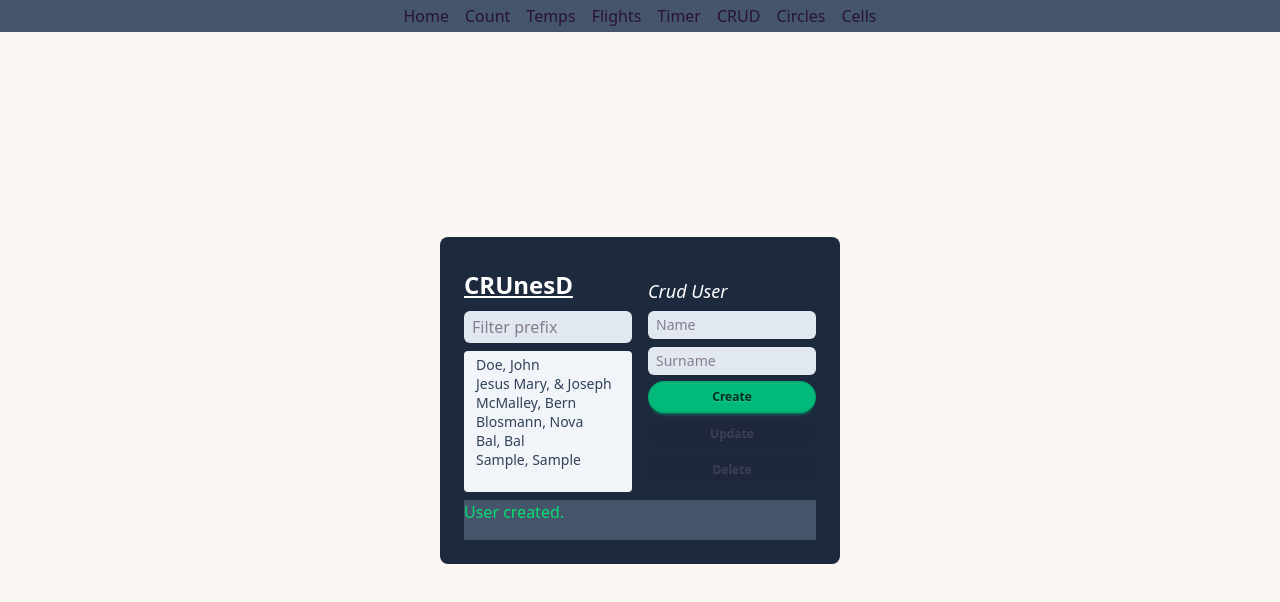
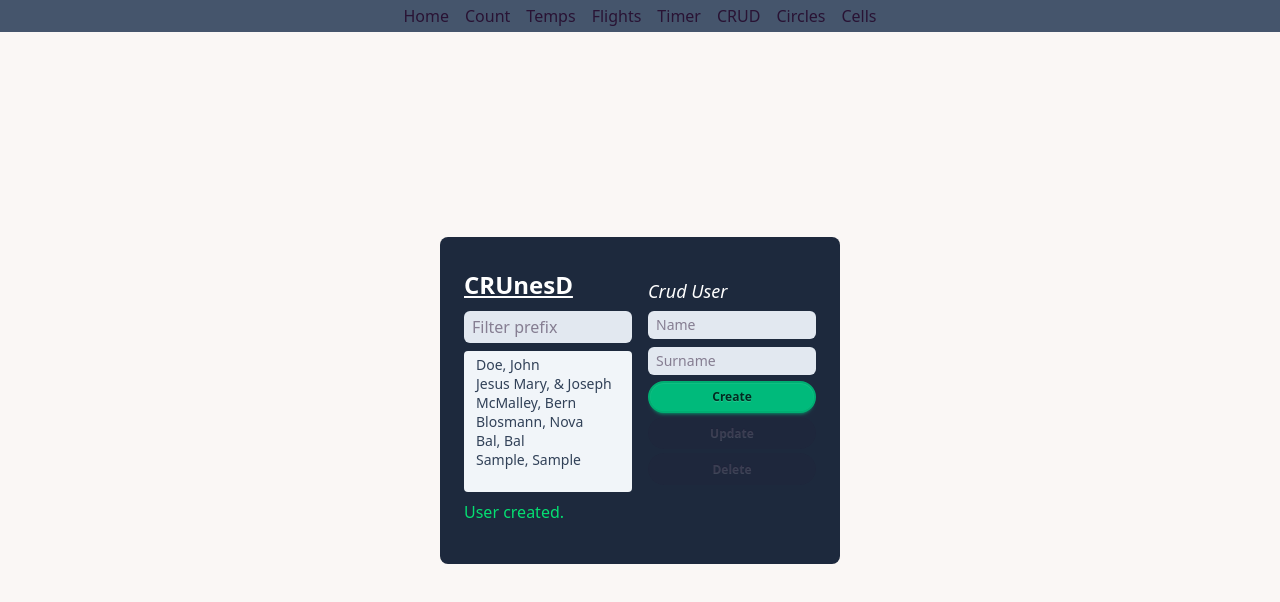
Before and after one commit to cassinius/svelte5-with-stores, a SvelteKit app: page /crud in a window 1280 px wide. Both pictures are taken after typing "Sample", "Sample" into the empty fields and a click on the button "Create". Shown: the top 602 px of the page. Built offline with nearby package versions, Linux system fonts and the light colour scheme.

Commit message:
library updates

```diff
--- a/src/routes/crud/+page.svelte
+++ b/src/routes/crud/+page.svelte
@@ -57,7 +57,7 @@
 	</div>
 
 	{#if crud.successMsg || crud.errMsg}
-		<div class="crud-msgs-wrap mt-2 h-10 bg-slate-600" transition:slide>
+		<div class="crud-msgs-wrap mt-2 h-10" transition:slide>
 			{#if crud.successMsg}
 				<div class="text-green-400" in:fly={{ y: -100, duration: 300 }} out:fade>
 					{crud.successMsg}
```
Also changed, not shown: package.json (+6 -6 lines), 1 other file (tests, documents, lock files or other folders).
